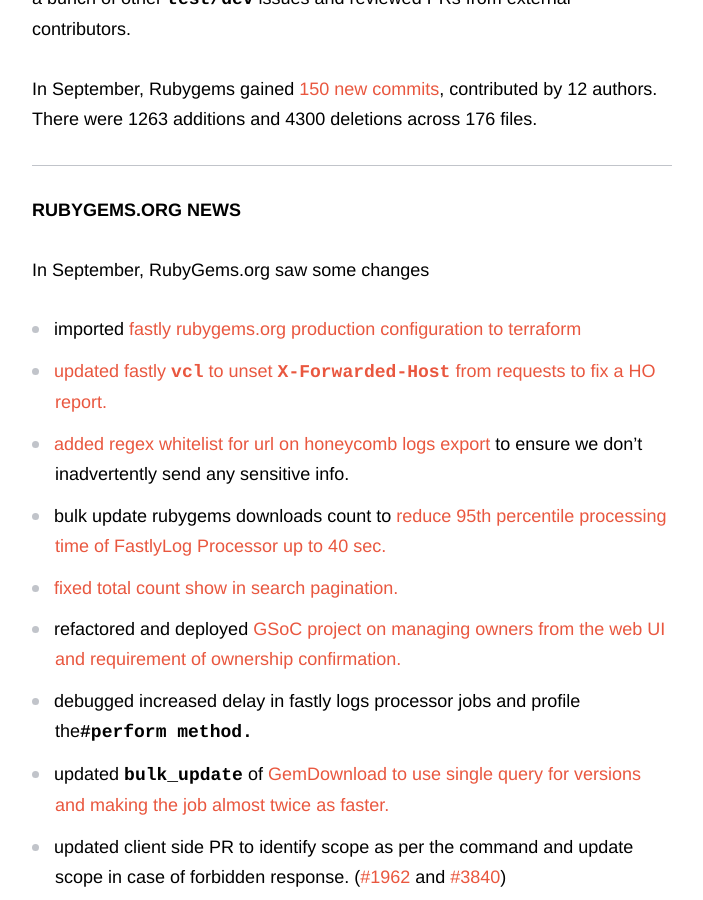
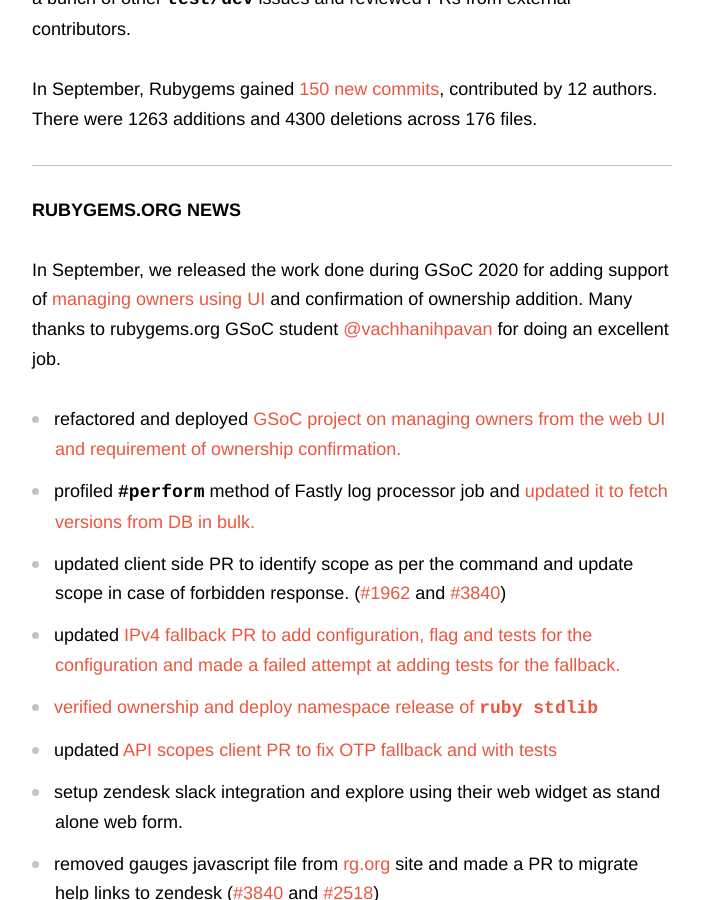
Before and after one commit to rubygems/rubygems.github.io, a Jekyll site: the page built from _posts/2020-10-15-september-rubygems-update.md, in a window 1280 px wide and 900 px high, scrolled down 1974 px. Shown: the whole window, without its empty margins (438-1141 px from the left). Built offline with Jekyll 4.4.1, drawn with Linux system fonts in a browser that asks for light colours; comment, search, counter and statistics services are not loaded; some of the changed text lies outside the part shown.

Commit message:
Update _posts/2020-10-15-september-rubygems-update.md
Co-authored-by: Aditya Prakash <aditya.prakash132@gmail.com>

```diff
--- a/_posts/2020-10-15-september-rubygems-update.md
+++ b/_posts/2020-10-15-september-rubygems-update.md
@@ -35,21 +35,16 @@
 In September, Rubygems gained [150 new commits](https://github.com/rubygems/rubygems/compare/master@%7B2020-09-01%7D...master@%7B2020-09-30%7D), contributed by 12 authors. There were 1263 additions and 4300 deletions across 176 files.
 
 ## RubyGems.org News
-In September, RubyGems.org saw some changes
-* imported [fastly rubygems.org production configuration to terraform](https://github.com/rubygems/rubygems-terraform/pull/4)
-* [updated fastly `vcl` to unset `X-Forwarded-Host` from requests to fix a HO report.](https://github.com/rubygems/rubygems-terraform/pull/5)
-* [added regex whitelist for url on honeycomb logs export](https://github.com/rubygems/rubygems-terraform/pull/7)  to ensure we don't inadvertently send any sensitive info.
-* bulk update rubygems downloads count to [reduce 95th percentile processing time of FastlyLog Processor up to 40 sec.](https://github.com/rubygems/rubygems.org/pull/2527)
-* [fixed total count show in search pagination.](https://github.com/rubygems/rubygems.org/pull/2526)
+In September, we released the work done during GSoC 2020 for adding support of [managing owners using UI](https://guides.rubygems.org/managing-owners-using-ui/) and confirmation of ownership addition. Many thanks to rubygems.org GSoC student [@vachhanihpavan](https://github.com/vachhanihpavan) for doing an excellent job.
 * refactored and deployed [GSoC project on managing owners from the web UI and requirement of ownership confirmation.](https://github.com/rubygems/rubygems.org/pull/2357)
-* debugged increased delay in fastly logs processor jobs and profile the`#perform method.`
-* updated `bulk_update` of [GemDownload to use single query for versions and making the job almost twice as faster.](https://github.com/rubygems/rubygems.org/pull/2510)
+* profiled `#perform` method of Fastly log processor job and [updated it to fetch versions from DB in bulk.](https://github.com/rubygems/rubygems.org/pull/2510)
 *  updated client side PR to identify scope as per the command and update scope in case of forbidden response. ([#1962](https://github.com/rubygems/rubygems.org/pull/1962) and [#3840](https://github.com/rubygems/rubygems/pull/3840))
 * updated [IPv4 fallback PR to add configuration, flag and tests for the configuration and made a failed attempt at adding tests for the fallback.](https://github.com/rubygems/rubygems/pull/2662)
 * [verified ownership and deploy namespace release of `ruby stdlib`](https://github.com/rubygems/rubygems.org/pull/2506)
 * updated [API scopes client PR to fix OTP fallback and with tests](https://github.com/rubygems/rubygems/pull/3840)
 * setup zendesk slack integration and explore using their web widget as stand alone web form.
 * removed gauges javascript file from [rg.org](https://rg.org) site and made a PR to migrate help links to zendesk ([#3840](https://github.com/rubygems/rubygems/pull/3840) and [#2518](https://github.com/rubygems/rubygems.org/pull/2518))
+* deprecated [help.rubygems.org](https://help.rubygems.org/) in favor of [support@ruubygems.org](mailto:support@rubygmes.org) to resolve the issue of genuine help tickets being marked as spam.
 * responded to support tickets and google group threads.
 
 This month, Rubygems.org gained [31 new commits](https://github.com/rubygems/rubygems.org/compare/master@%7B2020-09-01%7D...master@%7B2020-09-30%7D), contributed by 5 authors. There were 2467 additions and 292 deletions across 85 files.
```
Also changed, not shown: other parts of _posts/2020-10-15-september-rubygems-update.md (+5 -5 lines).
